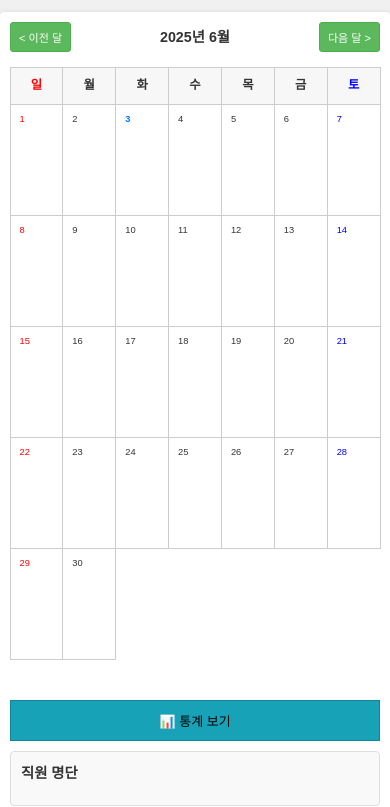
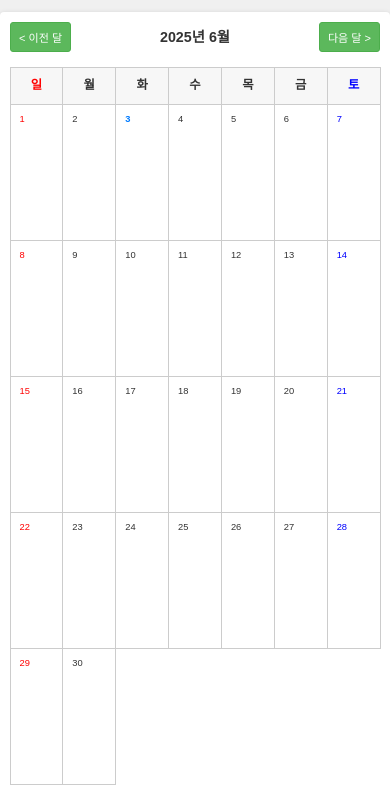
Before and after one commit to ssangwoos/8pharmacy_sch_backup, a plain HTML site: page index.html in a window 390 px wide. Shown: the part 57-864 px from the top of the page. Drawn offline with Linux system fonts and the light colour scheme; no server answers.

Commit message:
Update style.css

```diff
--- a/style.css
+++ b/style.css
@@ -395,7 +395,7 @@ body {
   .sidebar-section .stats-btn { font-size: 1em; padding: 10px; }
   .staff-list-container { width: 100%; max-height: none; overflow-y: visible; }
   #staffListUl li { font-size: 0.9em; }
-  .calendar-day { min-height: 100px; font-size: 0.8em; }
+  .calendar-day { min-height: 125px; font-size: 0.8em; }
   .calendar-day .day-number { font-size: 0.9em; }
   .work-entry { height: 17px; line-height: 17px; font-size: 1.04em; } /* 모바일에서도 막대 내 폰트 1.04em 유지 */
   .work-entry .delete-btn { width: 18px; height: 18px; line-height: 18px; font-size: 16px; }
```
